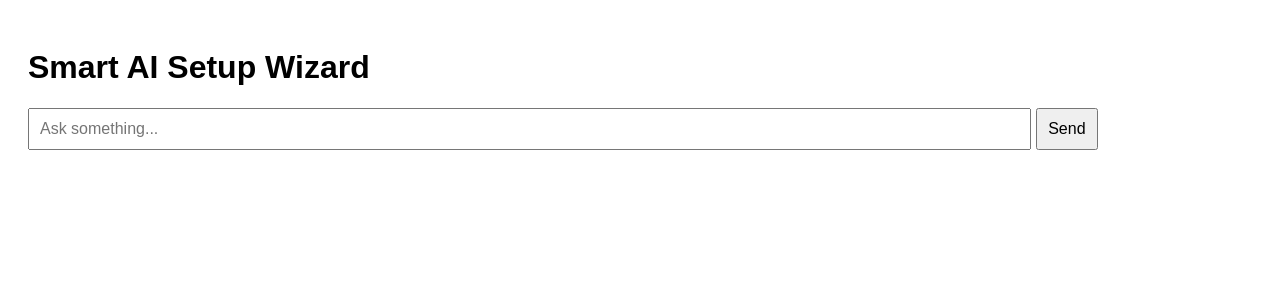
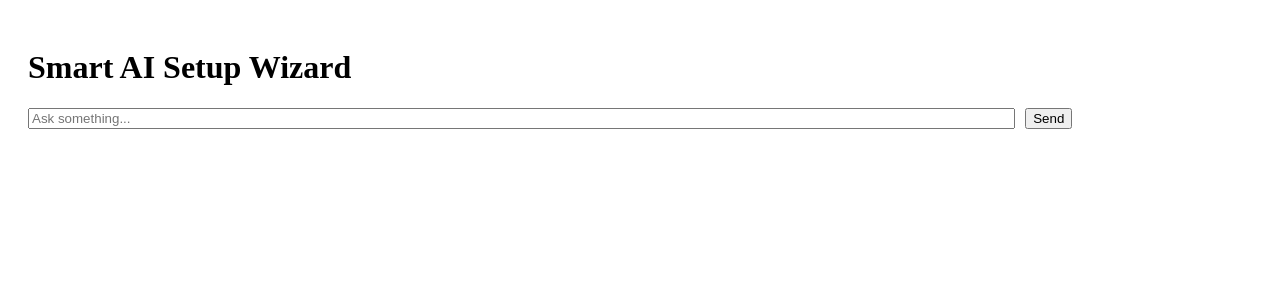
Before and after one commit to ahmadlatifdev/smart-ai-wizard, a Next.js app: page / in a window 1280 px wide. Shown: the top 300 px of the page. Built offline with nearby package versions, Linux system fonts and the light colour scheme.

Commit message:
Update index.js

```diff
--- a/pages/index.js
+++ b/pages/index.js
@@ -3,62 +3,59 @@ import { useState } from 'react';
 export default function Home() {
   const [messages, setMessages] = useState([]);
   const [input, setInput] = useState('');
+  const [loading, setLoading] = useState(false);
 
-  const sendMessage = async () => {
+  const handleSubmit = async (e) => {
+    e.preventDefault();
     if (!input.trim()) return;
 
     const userMessage = { role: 'user', content: input };
-    setMessages([...messages, userMessage]);
+    const newMessages = [...messages, userMessage];
+    setMessages(newMessages);
     setInput('');
+    setLoading(true);
 
     try {
       const res = await fetch('/api/ask', {
         method: 'POST',
-        headers: { 'Content-Type': 'application/json' },
+        headers: {
+          'Content-Type': 'application/json',
+        },
         body: JSON.stringify({ prompt: input }),
       });
 
       const data = await res.json();
-
-      const botMessage = {
+      const aiMessage = {
         role: 'assistant',
         content: data.message || '⚠️ No response from AI',
       };
-
-      setMessages((prev) => [...prev, botMessage]);
+      setMessages([...newMessages, aiMessage]);
     } catch (err) {
-      setMessages((prev) => [
-        ...prev,
-        { role: 'assistant', content: '❌ Server error. Try again later.' },
-      ]);
-      console.error('Error:', err);
+      setMessages([...newMessages, { role: 'assistant', content: '❌ Error contacting AI.' }]);
+    } finally {
+      setLoading(false);
     }
   };
 
   return (
-    <div style={{ padding: '20px', fontFamily: 'Arial' }}>
+    <div style={{ padding: 20 }}>
       <h1>Smart AI Setup Wizard</h1>
-
-      <div style={{ marginBottom: '10px' }}>
       {messages.map((msg, i) => (
         <p key={i}>
           <strong>{msg.role === 'user' ? 'You' : 'AI'}:</strong> {msg.content}
         </p>
       ))}
-      </div>
-
+      <form onSubmit={handleSubmit}>
         <input
+          style={{ width: '80%', marginRight: 10 }}
           value={input}
           onChange={(e) => setInput(e.target.value)}
           placeholder="Ask something..."
-        style={{ width: '80%', padding: '10px', fontSize: '16px' }}
         />
-      <button
-        onClick={sendMessage}
-        style={{ padding: '10px', fontSize: '16px', marginLeft: '5px' }}
-      >
-        Send
+        <button type="submit" disabled={loading}>
+          {loading ? 'Thinking...' : 'Send'}
         </button>
+      </form>
     </div>
   );
 }
```
Lines whose indentation alone changed are shown as unchanged.
